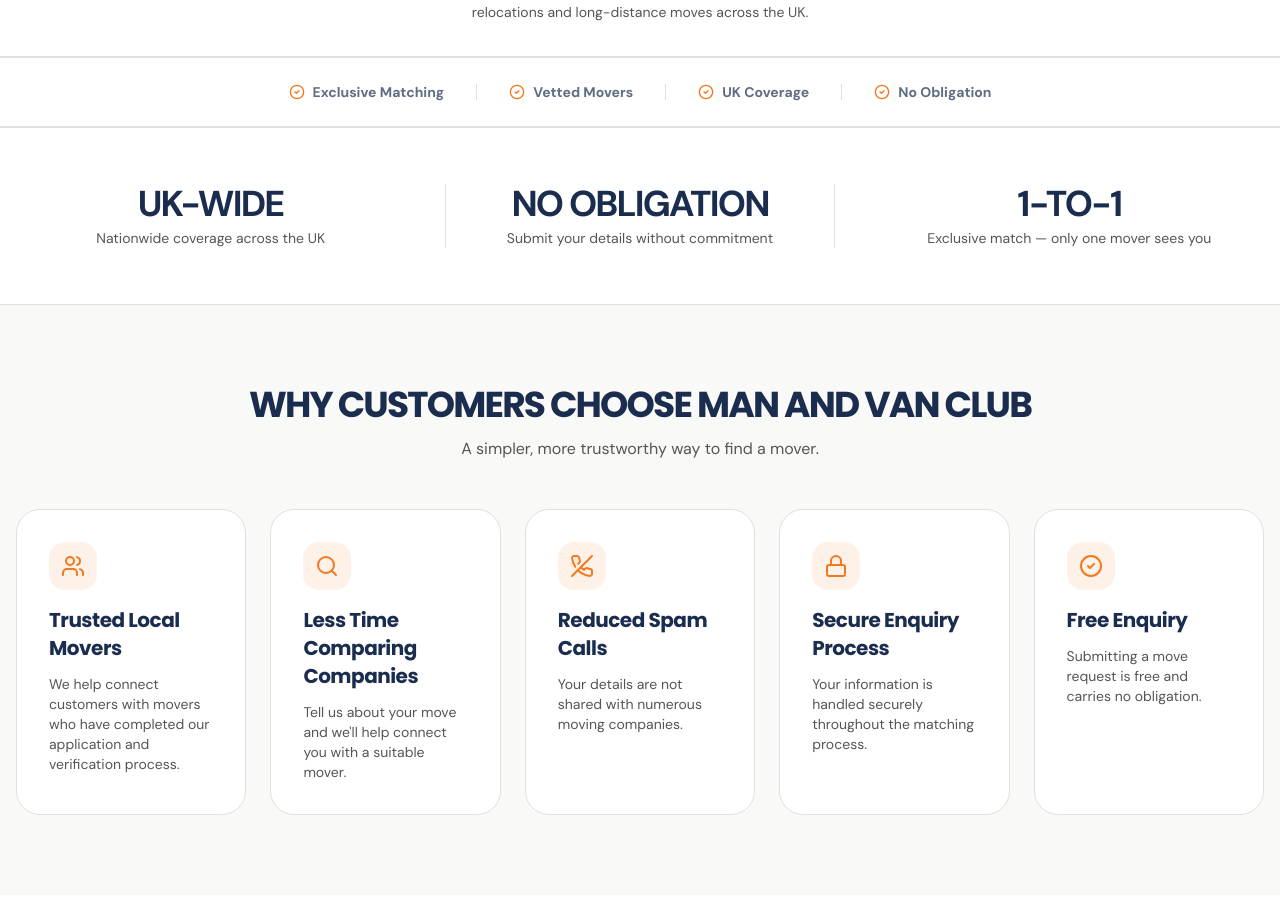
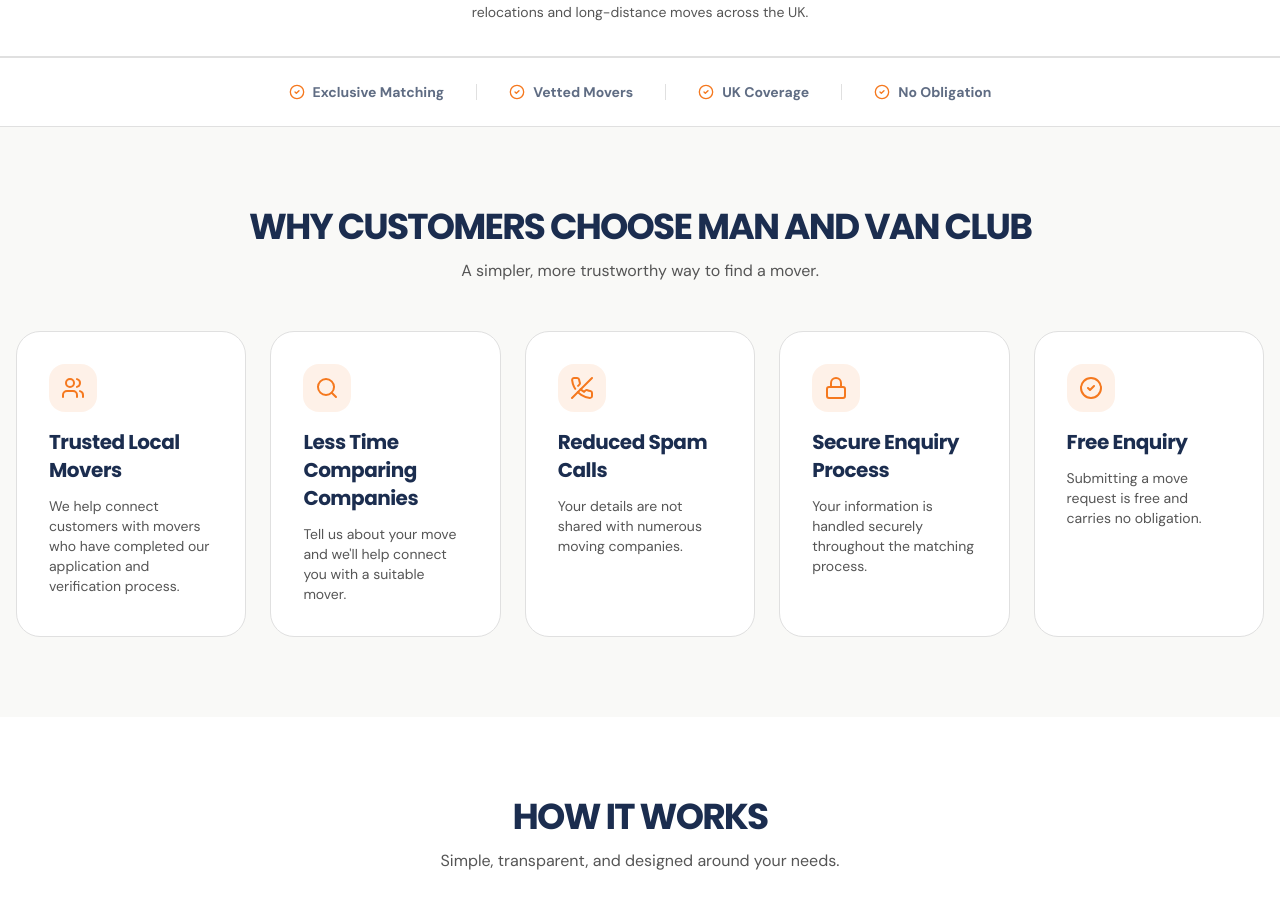
Before and after one commit to MisTrifler/manandvanclub, a Next.js app: page / in a window 1280 px wide. Shown: the part 885-1794 px from the top of the page. Built offline with nearby package versions, Linux system fonts and the light colour scheme.

Commit message:
fix: remove redundant stats bar — UK-WIDE / NO OBLIGATION / 1-TO-1 duplicates hero trust badges and trust strip messaging

```diff
--- a/src/app/HomeContent.tsx
+++ b/src/app/HomeContent.tsx
@@ -202,26 +202,6 @@
             <span className="flex items-center gap-2"><CheckCircle2 size={16} className="text-accent" /> UK Coverage</span>
             <span className="hidden md:block w-px h-4 bg-border" />
             <span className="flex items-center gap-2"><CheckCircle2 size={16} className="text-accent" /> No Obligation</span>
-          </div>
-        </div>
-      </section>
-
-      {/* Stats Bar */}
-      <section className="bg-white py-10 lg:py-14 border-y border-border">
-        <div className="container mx-auto px-4">
-          <div className="grid grid-cols-1 md:grid-cols-3 gap-10 text-center">
-            <div>
-              <div className="text-4xl font-black tracking-tighter text-primary">UK-WIDE</div>
-              <p className="text-sm text-text-secondary mt-1">Nationwide coverage across the UK</p>
-            </div>
-            <div className="border-y md:border-y-0 md:border-x border-border py-8 md:py-0">
-              <div className="text-4xl font-black tracking-tighter text-primary">NO OBLIGATION</div>
-              <p className="text-sm text-text-secondary mt-1">Submit your details without commitment</p>
-            </div>
-            <div>
-              <div className="text-4xl font-black tracking-tighter text-primary">1-TO-1</div>
-              <p className="text-sm text-text-secondary mt-1">Exclusive match — only one mover sees you</p>
-            </div>
           </div>
         </div>
       </section>
```
